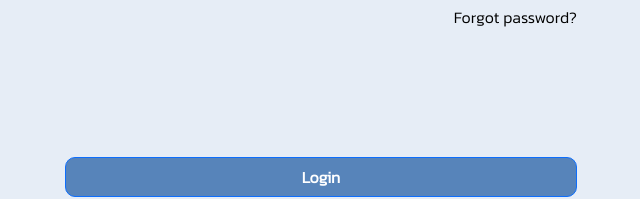
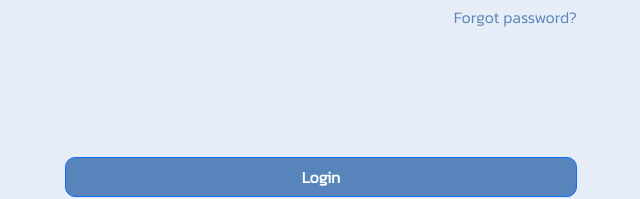
Before and after one commit to BudiSetyo/share-skills, a plain HTML site: page index.html in a window 1280 px wide. In both pictures the pointer is over the link "Forgot password?". Shown: the part 291-490 px from the top of the page, 319-959 px from the left. Drawn offline with nearby package versions, Linux system fonts and the light colour scheme.

Commit message:
add hover

```diff
--- a/assets/css/rev-login.css
+++ b/assets/css/rev-login.css
@@ -73,6 +73,10 @@ h1 {
     color: #000;
 }
 
+.forgot-pass a:hover {
+    color: #5784BA;
+}
+
 .button {
     width: 40%;
     margin-top: 10%;
```
Also changed, not shown: index.html (+4 -1 lines).
